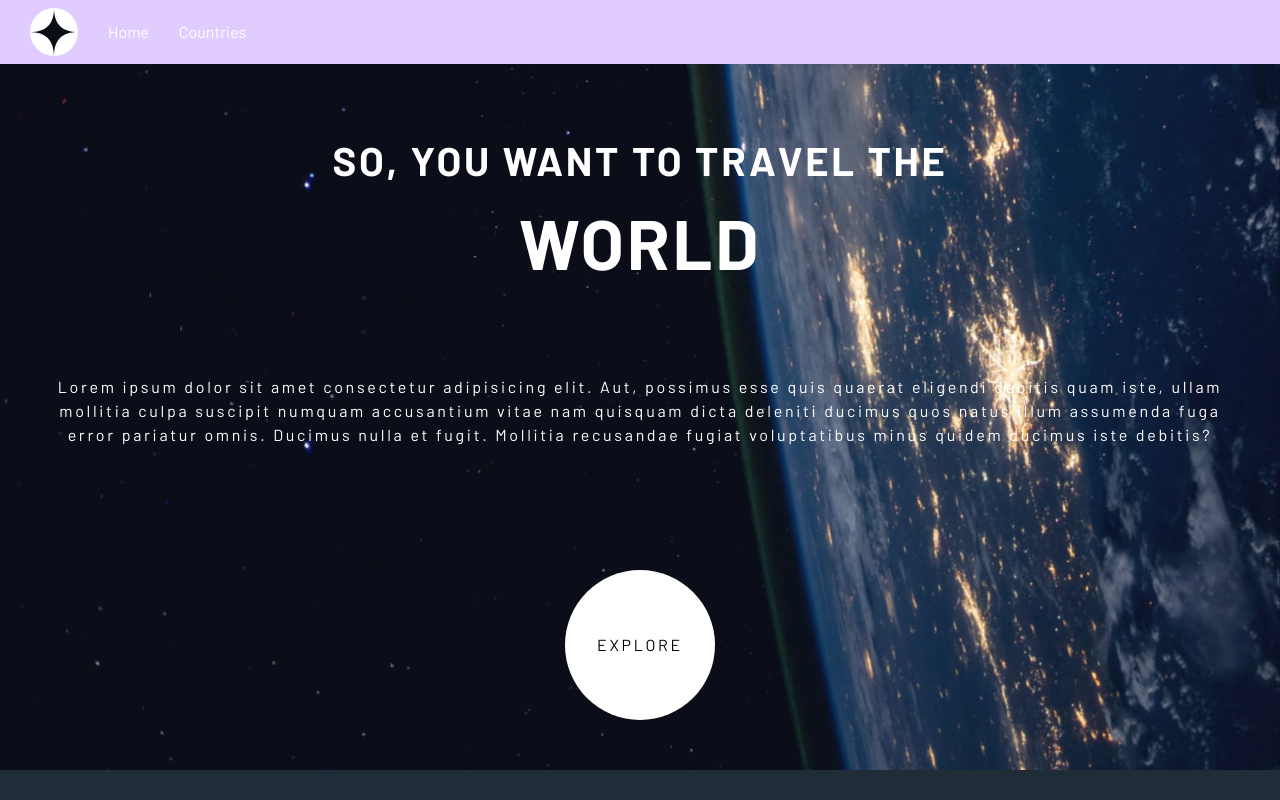
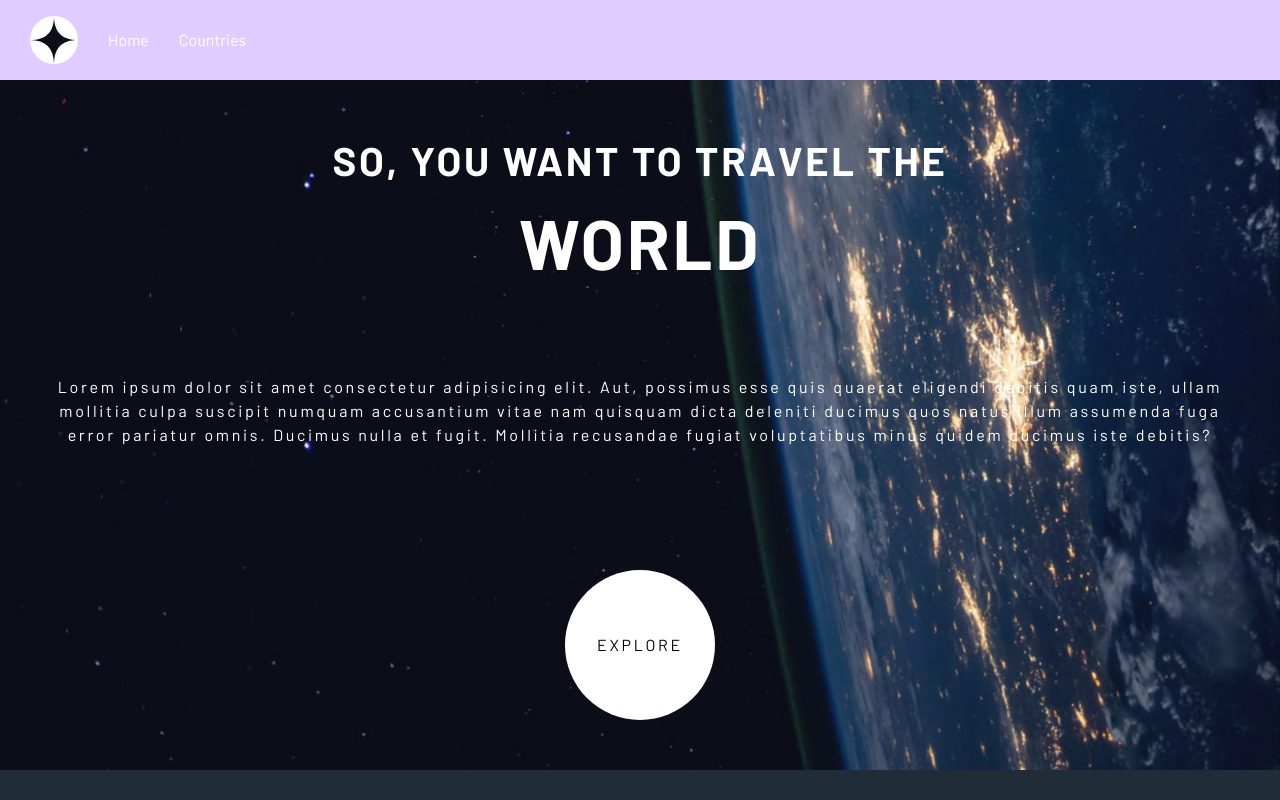
Before and after one commit to Duyen-codes/restcountries-redux, a React (Create React App) app: page / in a window 1280 px wide. Built offline with nearby package versions, Linux system fonts and the light colour scheme.

Commit message:
increase nav height

```diff
--- a/src/components/Nav.module.css
+++ b/src/components/Nav.module.css
@@ -2,7 +2,7 @@
   background-color: #e0ccff;
   position: fixed;
   top: 0;
-  min-height: 8vh;
+  min-height: 10vh;
   width: 100%;
   display: flex;
   align-items: center;
```
